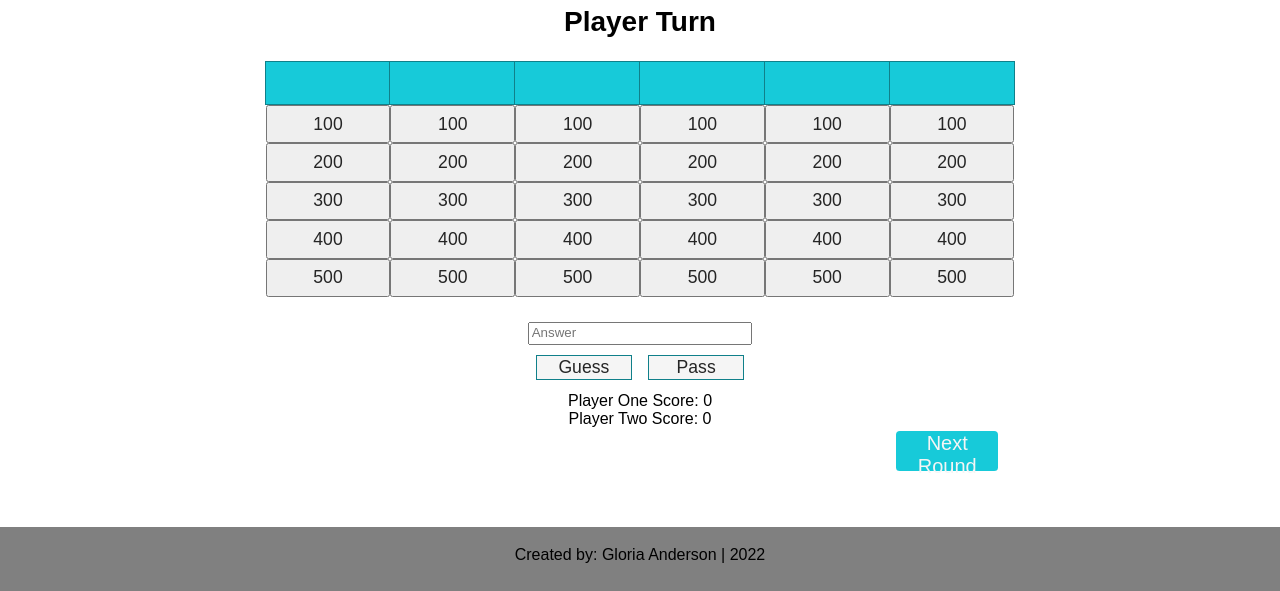
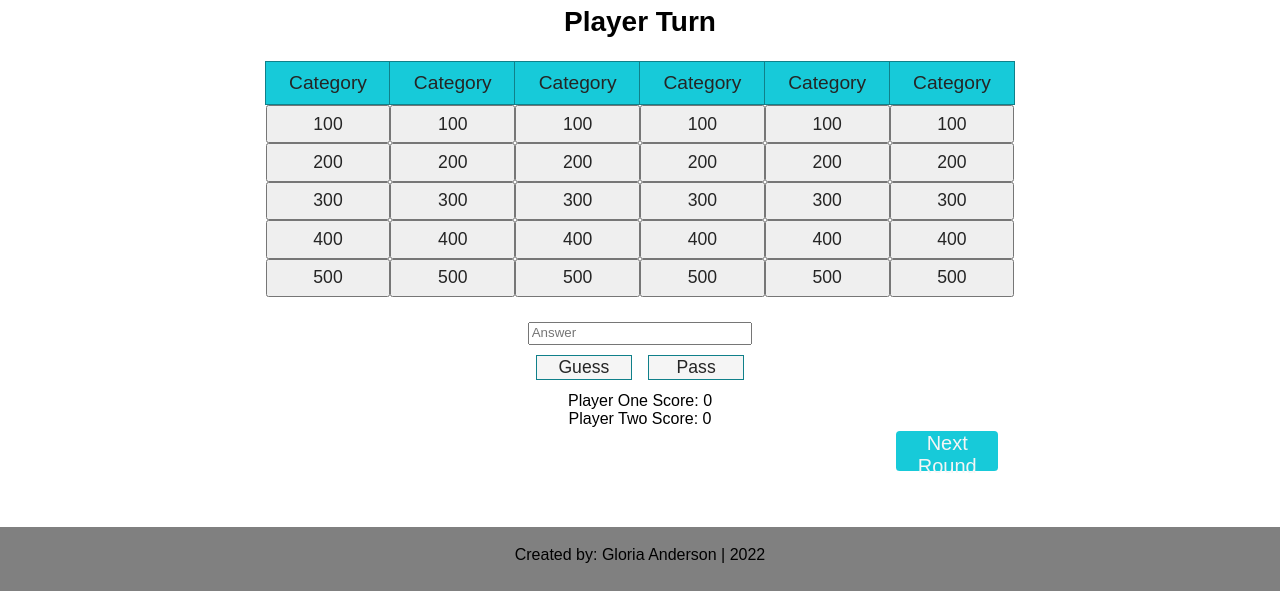
Before and after one commit to burlingtoncodeacademy-students/jeopardy-board-HammanAnderson, a plain HTML site: page html/round-1.html in a window 1280 px wide. Shown: the part 209-800 px from the top of the page. Drawn offline with Linux system fonts and the light colour scheme.

Commit message:
reinstated placeholder names for categories

```diff
--- a/html/round-1.html
+++ b/html/round-1.html
@@ -27,7 +27,7 @@
       <section class="gameboard">
         <!-- Column 1 flex -->
         <section class="column">
-          <div class="category"><p></p></div>
+          <div class="category"><p>Category</p></div>
           <div class="question">
             <button type="button" class="R1100">100</button>
           </div>
@@ -46,7 +46,7 @@
         </section>
         <!-- Column 2 flex -->
         <section class="column">
-          <div class="category"><p></p></div>
+          <div class="category"><p>Category</p></div>
           <div class="question">
             <button type="button" class="R1100">100</button>
           </div>
@@ -65,7 +65,7 @@
         </section>
         <!-- Column 3 flex -->
         <section class="column">
-          <div class="category"><p></p></div>
+          <div class="category"><p>Category</p></div>
           <div class="question">
             <button type="button" class="R1100">100</button>
           </div>
@@ -84,7 +84,7 @@
         </section>
         <!-- Column 4 flex -->
         <section class="column">
-          <div class="category"><p></p></div>
+          <div class="category"><p>Category</p></div>
           <div class="question">
             <button type="button" class="R1100">100</button>
           </div>
@@ -103,7 +103,7 @@
         </section>
         <!-- Column 5 flex -->
         <section class="column">
-          <div class="category"><p></p></div>
+          <div class="category"><p>Category</p></div>
           <div class="question">
             <button type="button" class="R1100">100</button>
           </div>
@@ -122,7 +122,7 @@
         </section>
         <!-- Column 6 flex -->
         <section class="column">
-          <div class="category"><p></p></div>
+          <div class="category"><p>Category</p></div>
           <div class="question">
             <button type="button" class="R1100">100</button>
           </div>
```
